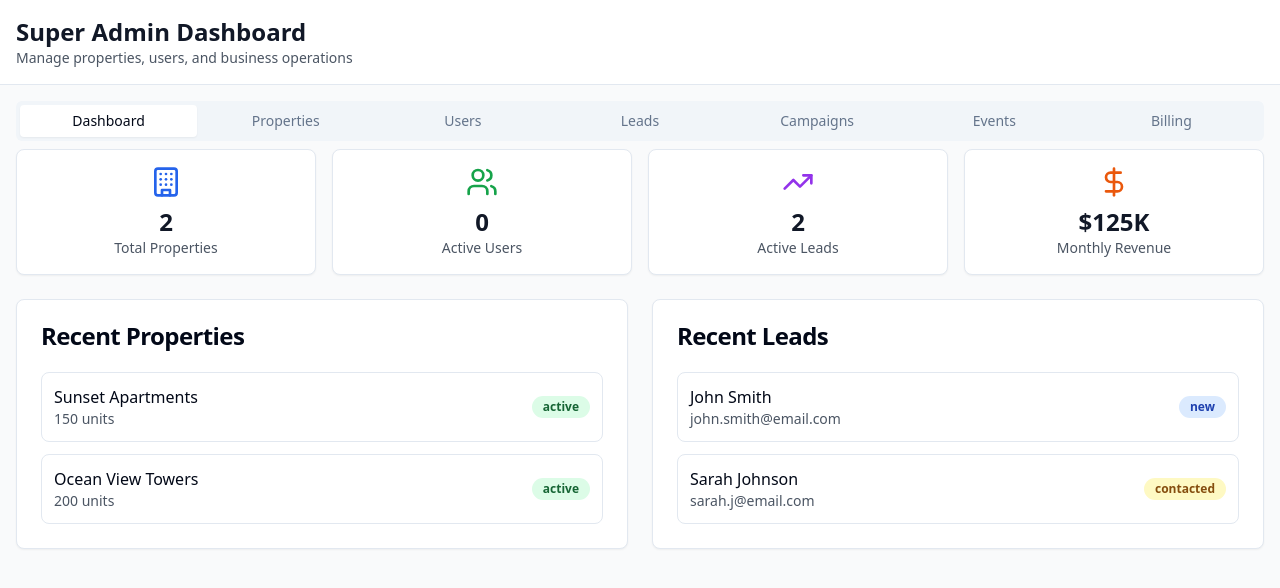
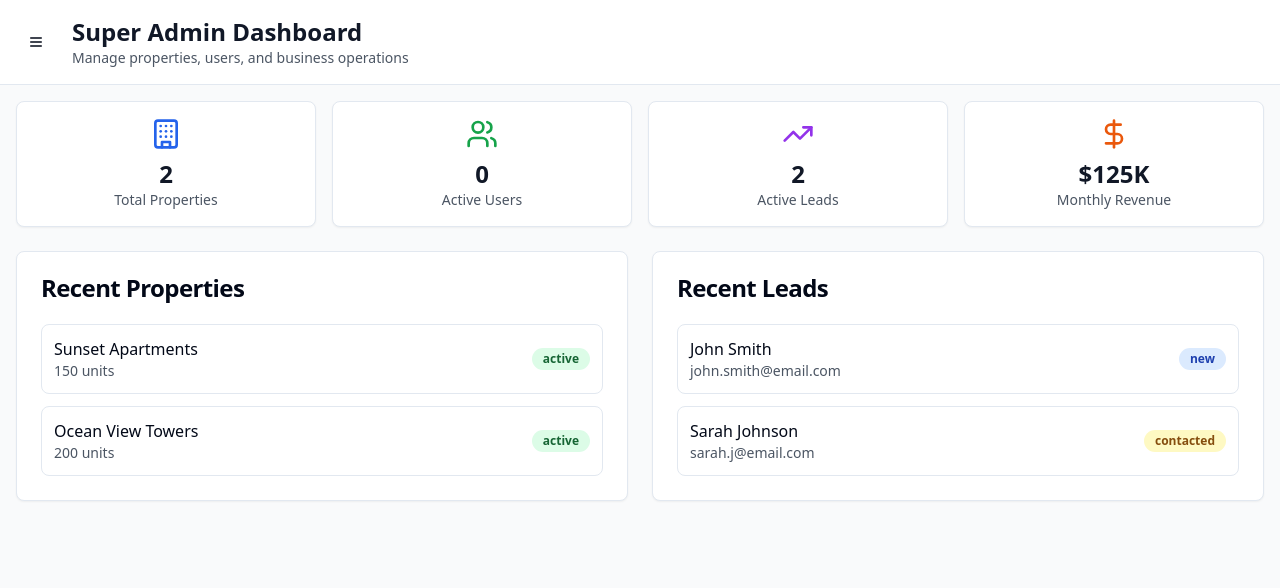
Before and after one commit to dylanstrategy/swipe-flow-cards-9e97da56, a React (Vite) app: page /super-admin in a window 1280 px wide. Shown: the top 588 px of the page. Built offline with nearby package versions, Linux system fonts and the light colour scheme.

Commit message:
Refactor: Implement sliding side menu
Replaced the tab-based navigation with a sliding side menu. Preserved existing functionality, including modals and content rendering.

```diff
--- a/src/pages/SuperAdmin.tsx
+++ b/src/pages/SuperAdmin.tsx
@@ -4,7 +4,6 @@ import { Card, CardContent, CardHeader, CardTitle } from '@/components/ui/card';
 import { Button } from '@/components/ui/button';
 import { Input } from '@/components/ui/input';
 import { Badge } from '@/components/ui/badge';
-import { Tabs, TabsContent, TabsList, TabsTrigger } from '@/components/ui/tabs';
 import { ScrollArea } from '@/components/ui/scroll-area';
 import {
   Building,
@@ -13,21 +12,24 @@ import {
   DollarSign,
   Plus,
   Search,
-  Filter,
-  Download,
   Upload,
+  BarChart3,
   Calendar,
   MessageSquare,
   FileText,
-  BarChart3,
-  Settings,
-  Eye,
-  Edit,
-  Trash2,
   Mail,
   Phone,
-  MapPin
+  CreditCard,
+  UserCheck,
+  Briefcase,
+  Menu,
+  X
 } from 'lucide-react';
+import {
+  Sheet,
+  SheetContent,
+  SheetTrigger,
+} from '@/components/ui/sheet';
 import BulkImportModal from '@/components/admin/BulkImportModal';
 import PropertyDetailsModal from '@/components/property/PropertyDetailsModal';
 import UserManagement from '@/components/user/UserManagement';
@@ -39,7 +41,7 @@ import { useToast } from '@/hooks/use-toast';
 
 const SuperAdmin = () => {
   const { toast } = useToast();
-  const [activeTab, setActiveTab] = useState('dashboard');
+  const [activeSection, setActiveSection] = useState('overview');
   const [showBulkImport, setShowBulkImport] = useState(false);
   const [showAddUser, setShowAddUser] = useState(false);
   const [showLeadDetails, setShowLeadDetails] = useState(false);
@@ -48,6 +50,7 @@ const SuperAdmin = () => {
   const [selectedProperty, setSelectedProperty] = useState(null);
   const [selectedLead, setSelectedLead] = useState(null);
   const [searchTerm, setSearchTerm] = useState('');
+  const [sidebarOpen, setSidebarOpen] = useState(false);
 
   // Mock data
   const [properties] = useState([
@@ -144,28 +147,71 @@ const SuperAdmin = () => {
     return colors[status as keyof typeof colors] || 'bg-gray-100 text-gray-800';
   };
 
-  return (
-    <div className="min-h-screen bg-gray-50">
-      <div className="border-b bg-white">
-        <div className="px-4 py-4">
-          <h1 className="text-2xl font-bold text-gray-900">Super Admin Dashboard</h1>
-          <p className="text-sm text-gray-600">Manage properties, users, and business operations</p>
+  const menuItems = [
+    { id: 'overview', label: 'Overview', icon: BarChart3 },
+    { id: 'properties', label: 'Properties', icon: Building },
+    { id: 'clients', label: 'Clients', icon: Briefcase },
+    { id: 'crm', label: 'CRM & Sales', icon: Users },
+    { id: 'users', label: 'User Management', icon: UserCheck },
+    { id: 'billing', label: 'Billing', icon: CreditCard },
+    { id: 'marketing', label: 'Marketing', icon: Mail },
+    { id: 'calendar', label: 'Calendar', icon: Calendar },
+    { id: 'operators', label: 'Operators', icon: Users },
+  ];
+
+  const SidebarContent = () => (
+    <div className="flex flex-col h-full">
+      <div className="p-6 border-b">
+        <div className="flex items-center gap-3">
+          <div className="w-10 h-10 bg-red-500 rounded-full flex items-center justify-center text-white font-bold">
+            SA
+          </div>
+          <span className="font-semibold text-lg">Super Admin</span>
         </div>
       </div>
 
-      <div className="p-4">
-        <Tabs value={activeTab} onValueChange={setActiveTab} className="w-full">
-          <TabsList className="grid w-full grid-cols-7">
-            <TabsTrigger value="dashboard">Dashboard</TabsTrigger>
-            <TabsTrigger value="properties">Properties</TabsTrigger>
-            <TabsTrigger value="users">Users</TabsTrigger>
-            <TabsTrigger value="leads">Leads</TabsTrigger>
-            <TabsTrigger value="campaigns">Campaigns</TabsTrigger>
-            <TabsTrigger value="events">Events</TabsTrigger>
-            <TabsTrigger value="billing">Billing</TabsTrigger>
-          </TabsList>
+      <ScrollArea className="flex-1 p-4">
+        <nav className="space-y-2">
+          {menuItems.map((item) => {
+            const Icon = item.icon;
+            return (
+              <button
+                key={item.id}
+                onClick={() => {
+                  setActiveSection(item.id);
+                  setSidebarOpen(false);
+                }}
+                className={`w-full flex items-center gap-3 px-4 py-3 rounded-lg text-left transition-colors ${
+                  activeSection === item.id
+                    ? 'bg-blue-50 text-blue-600 font-medium'
+                    : 'text-gray-700 hover:bg-gray-50'
+                }`}
+              >
+                <Icon className="w-5 h-5" />
+                {item.label}
+              </button>
+            );
+          })}
+        </nav>
+      </ScrollArea>
 
-          <TabsContent value="dashboard" className="space-y-6">
+      <div className="p-4 border-t">
+        <div className="bg-gray-50 rounded-lg p-4">
+          <div className="flex items-center gap-2 text-green-600 mb-1">
+            <DollarSign className="w-4 h-4" />
+            <span className="font-medium">Revenue</span>
+          </div>
+          <div className="text-2xl font-bold text-gray-900">$0</div>
+        </div>
+      </div>
+    </div>
+  );
+
+  const renderContent = () => {
+    switch (activeSection) {
+      case 'overview':
+        return (
+          <div className="space-y-6">
             {/* Stats Overview */}
             <div className="grid grid-cols-1 md:grid-cols-2 lg:grid-cols-4 gap-4">
               <Card>
@@ -210,7 +256,8 @@ const SuperAdmin = () => {
                 <CardContent>
                   <div className="space-y-3">
                     {properties.slice(0, 3).map((property) => (
-                      <div key={property.id} className="flex items-center justify-between p-3 border rounded-lg">
+                      <div key={property.id} className="flex items-center justify-between p-3 border rounded-lg cursor-pointer hover:bg-gray-50"
+                           onClick={() => handlePropertyClick(property)}>
                         <div>
                           <h4 className="font-medium">{property.name}</h4>
                           <p className="text-sm text-gray-600">{property.units} units</p>
@@ -231,7 +278,8 @@ const SuperAdmin = () => {
                 <CardContent>
                   <div className="space-y-3">
                     {leads.slice(0, 3).map((lead) => (
-                      <div key={lead.id} className="flex items-center justify-between p-3 border rounded-lg">
+                      <div key={lead.id} className="flex items-center justify-between p-3 border rounded-lg cursor-pointer hover:bg-gray-50"
+                           onClick={() => handleLeadClick(lead)}>
                         <div>
                           <h4 className="font-medium">{lead.name}</h4>
                           <p className="text-sm text-gray-600">{lead.email}</p>
@@ -245,9 +293,12 @@ const SuperAdmin = () => {
                 </CardContent>
               </Card>
             </div>
-          </TabsContent>
+          </div>
+        );
 
-          <TabsContent value="properties" className="space-y-4">
+      case 'properties':
+        return (
+          <div className="space-y-4">
             <div className="flex justify-between items-center">
               <h2 className="text-xl font-semibold">Properties Management</h2>
               <div className="flex gap-2">
@@ -290,13 +341,15 @@ const SuperAdmin = () => {
                 </Card>
               ))}
             </div>
-          </TabsContent>
+          </div>
+        );
 
-          <TabsContent value="users">
-            <UserManagement />
-          </TabsContent>
+      case 'users':
+        return <UserManagement />;
 
-          <TabsContent value="leads" className="space-y-4">
+      case 'crm':
+        return (
+          <div className="space-y-4">
             <div className="flex justify-between items-center">
               <h2 className="text-xl font-semibold">Leads Management</h2>
               <div className="flex gap-2">
@@ -354,9 +407,33 @@ const SuperAdmin = () => {
                 </Card>
               ))}
             </div>
-          </TabsContent>
+          </div>
+        );
 
-          <TabsContent value="campaigns" className="space-y-4">
+      case 'clients':
+        return (
+          <div className="space-y-4">
+            <div className="flex justify-between items-center">
+              <h2 className="text-xl font-semibold">Client Management</h2>
+              <Button>
+                <Plus className="w-4 h-4 mr-2" />
+                Add Client
+              </Button>
+            </div>
+            <Card>
+              <CardContent className="p-8 text-center">
+                <Briefcase className="w-12 h-12 text-gray-400 mx-auto mb-4" />
+                <h3 className="text-lg font-medium mb-2">No clients yet</h3>
+                <p className="text-gray-600 mb-4">Add your first client to get started</p>
+                <Button>Add Client</Button>
+              </CardContent>
+            </Card>
+          </div>
+        );
+
+      case 'marketing':
+        return (
+          <div className="space-y-4">
             <div className="flex justify-between items-center">
               <h2 className="text-xl font-semibold">Marketing Campaigns</h2>
               <Button>
@@ -372,9 +449,12 @@ const SuperAdmin = () => {
                 <Button>Create Campaign</Button>
               </CardContent>
             </Card>
-          </TabsContent>
+          </div>
+        );
 
-          <TabsContent value="events" className="space-y-4">
+      case 'calendar':
+        return (
+          <div className="space-y-4">
             <div className="flex justify-between items-center">
               <h2 className="text-xl font-semibold">Events Management</h2>
               <Button onClick={() => setShowCreateEvent(true)}>
@@ -416,9 +496,12 @@ const SuperAdmin = () => {
                 </CardContent>
               </Card>
             )}
-          </TabsContent>
+          </div>
+        );
 
-          <TabsContent value="billing" className="space-y-4">
+      case 'billing':
+        return (
+          <div className="space-y-4">
             <div className="flex justify-between items-center">
               <h2 className="text-xl font-semibold">Billing & Invoices</h2>
               <Button onClick={() => setShowCreateInvoice(true)}>
@@ -459,8 +542,63 @@ const SuperAdmin = () => {
                 </CardContent>
               </Card>
             )}
-          </TabsContent>
-        </Tabs>
+          </div>
+        );
+
+      case 'operators':
+        return (
+          <div className="space-y-4">
+            <div className="flex justify-between items-center">
+              <h2 className="text-xl font-semibold">Operators Management</h2>
+              <Button onClick={() => setShowAddUser(true)}>
+                <Plus className="w-4 h-4 mr-2" />
+                Add Operator
+              </Button>
+            </div>
+            <Card>
+              <CardContent className="p-8 text-center">
+                <Users className="w-12 h-12 text-gray-400 mx-auto mb-4" />
+                <h3 className="text-lg font-medium mb-2">No operators yet</h3>
+                <p className="text-gray-600 mb-4">Add your first operator to get started</p>
+                <Button onClick={() => setShowAddUser(true)}>Add Operator</Button>
+              </CardContent>
+            </Card>
+          </div>
+        );
+
+      default:
+        return <div>Section not found</div>;
+    }
+  };
+
+  return (
+    <div className="min-h-screen bg-gray-50">
+      {/* Header */}
+      <div className="border-b bg-white">
+        <div className="px-4 py-4 flex items-center justify-between">
+          <div className="flex items-center gap-4">
+            <Sheet open={sidebarOpen} onOpenChange={setSidebarOpen}>
+              <SheetTrigger asChild>
+                <Button variant="ghost" size="icon">
+                  <Menu className="w-5 h-5" />
+                </Button>
+              </SheetTrigger>
+              <SheetContent side="left" className="p-0 w-80">
+                <SidebarContent />
+              </SheetContent>
+            </Sheet>
+
+            <div>
+              <h1 className="text-2xl font-bold text-gray-900">Super Admin Dashboard</h1>
+              <p className="text-sm text-gray-600">Manage properties, users, and business operations</p>
+            </div>
+          </div>
+        </div>
+      </div>
+
+      {/* Main Content */}
+      <div className="p-4">
+        {renderContent()}
       </div>
 
       {/* Modals */}
```
